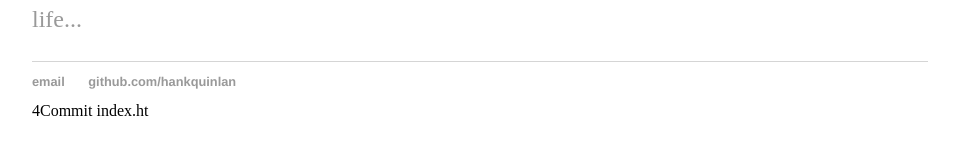
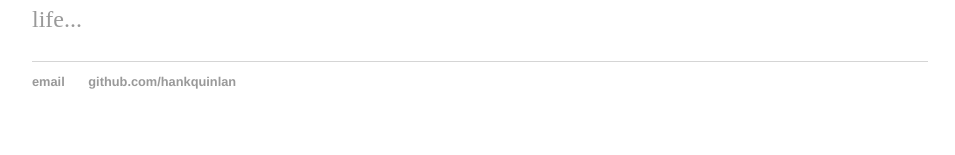
Before and after one commit to MariiaIvonina/MariiaIvonina.github.io, a Jekyll site: the page built from index.html, in a window 1280 px wide. Shown: the part 228-383 px from the top of the page, without its empty margins (160-1115 px from the left). Built offline with Jekyll 4.4.1, drawn with Linux system fonts in a browser that asks for light colours.

Commit message:
Update index.html

```diff
--- a/index.html
+++ b/index.html
@@ -1,31 +1,8 @@
-<!DOCTYPE html>
-<html>
-	<head>
-		<title>Hank Quinlan, Horrible Cop</title>
-		<!-- link to main stylesheet -->
-		<link rel="stylesheet" type="text/css" href="/css/main.css">
-	</head>
-	<body>
-		<nav>
-    		<ul>
-        		<li><a href="/">Home</a></li>
-	        	<li><a href="/about">About</a></li>
-        		<li><a href="/cv">CV</a></li>
-        		<li><a href="/blog">Blog</a></li>
-    		</ul>
-		</nav>
-		<div class="container">
-    		<div class="blurb">
-        		<h1>Hi there, I'm Hank Quinlan!</h1>
-				<p>I'm best known as the horrible cop from <em>A Touch of Evil</em> Don't trust me. <a href="/about">Read more about my life...</a></p>
-    		</div><!-- /.blurb -->
-		</div><!-- /.container -->
-		<footer>
-    		<ul>
-        		<li><a href="mailto:hankquinlanhub@gmail.com">email</a></li>
-        		<li><a href="https://github.com/hankquinlan">github.com/hankquinlan</a></li>
-			</ul>
-		</footer>
-	</body>
-</html>
-4Commit index.ht
+---
+layout: default
+title: Hank Quinlan, Horrible Cop
+---
+<div class="blurb">
+	<h1>Hi there, I'm Hank Quinlan!</h1>
+	<p>I'm best known as the horrible cop from <em>A Touch of Evil</em> Don't trust me. <a href="/about">Read more about my life...</a></p>
+</div><!-- /.blurb -->
```
